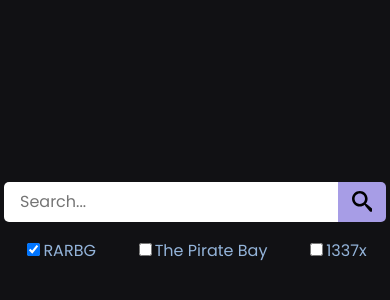
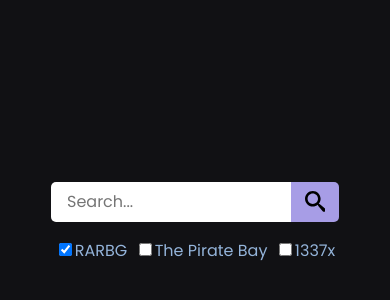
Before and after one commit to binoy638/torrent-scrapper-ui, a Next.js app: page / in a window 390 px wide. Shown: the part 200-500 px from the top of the page. Built offline with nearby package versions, Linux system fonts and the light colour scheme.

Commit message:
style fix

```diff
--- a/styles/_mediaQuery.scss
+++ b/styles/_mediaQuery.scss
@@ -1,12 +1,21 @@
 @media only screen and (max-width: 500px) {
+    .search-bar {
+        input {
+            width: 15rem;
+        }
+    }
     .search-page-input {
-        width: 14rem;
+        width: 15rem;
     }
     .priority-2 {
         display: none;
     }
-    .table-container {
-        margin: 0 !important;
+    .search-result-container {
+        padding-top: 2rem;
+        .table-container {
+            margin: auto;
+            padding: 1rem;
+        }
     }
     .download-dialog-container {
         min-width: 10rem;
```
